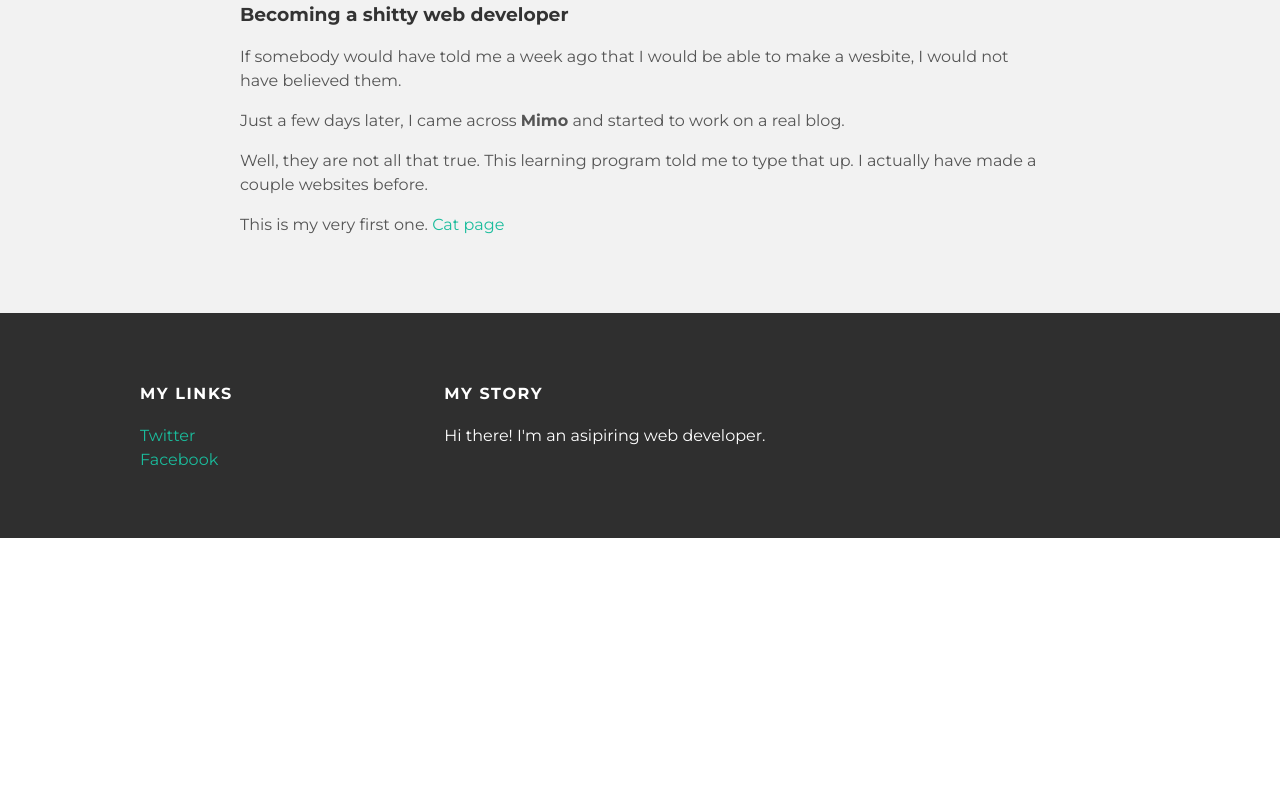
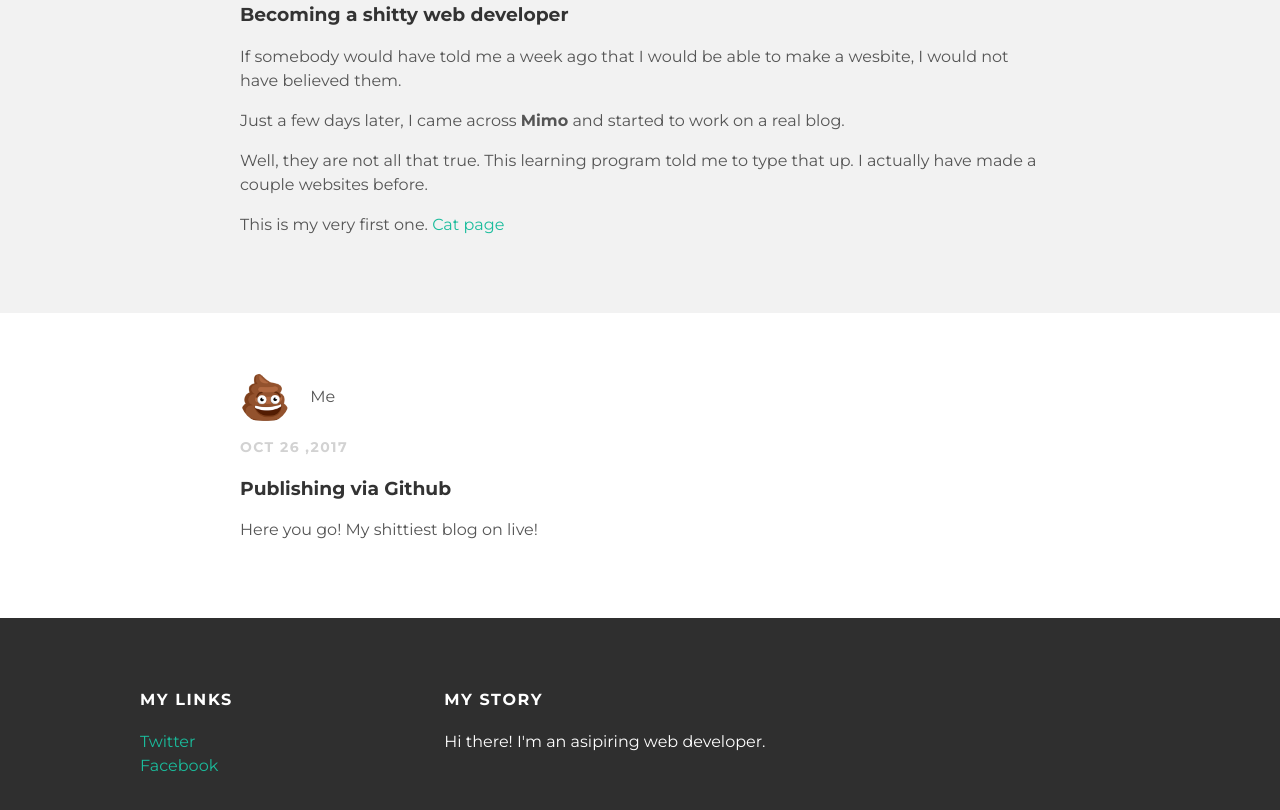
Before and after one commit to annsakai613/blog, a plain HTML site: page index.html in a window 1280 px wide. Shown: the part 736-1546 px from the top of the page. Before the commit the page ends 1274 px from the top, so only its background shows below. Drawn offline with Linux system fonts and the light colour scheme.

Commit message:
Add a new post
Added another post entry using the Github editing tool.

```diff
--- a/index.html
+++ b/index.html
@@ -50,6 +50,20 @@
         </div> <!-- post -->
       </div> <!-- post-container -->
     </div> <!-- content -->
+    <!-- another post -->
+    <div class="post-container">
+        <div class="post">
+          <div class="post-author">
+            <img src="shit.png">
+            <span>Me</span>
+          </div>
+          <p class="post-date">Oct 26 ,2017</p>
+          <h3 class="post-title">Publishing via Github</h3>
+          <div class="post-content">
+            <p>Here you go! My shittiest blog on live!</p>
+          </div> <!-- post-content -->
+        </div> <!-- post -->
+      </div> <!-- post-container -->
   </div>
     <div id="footer">
       <div class="container">
```
